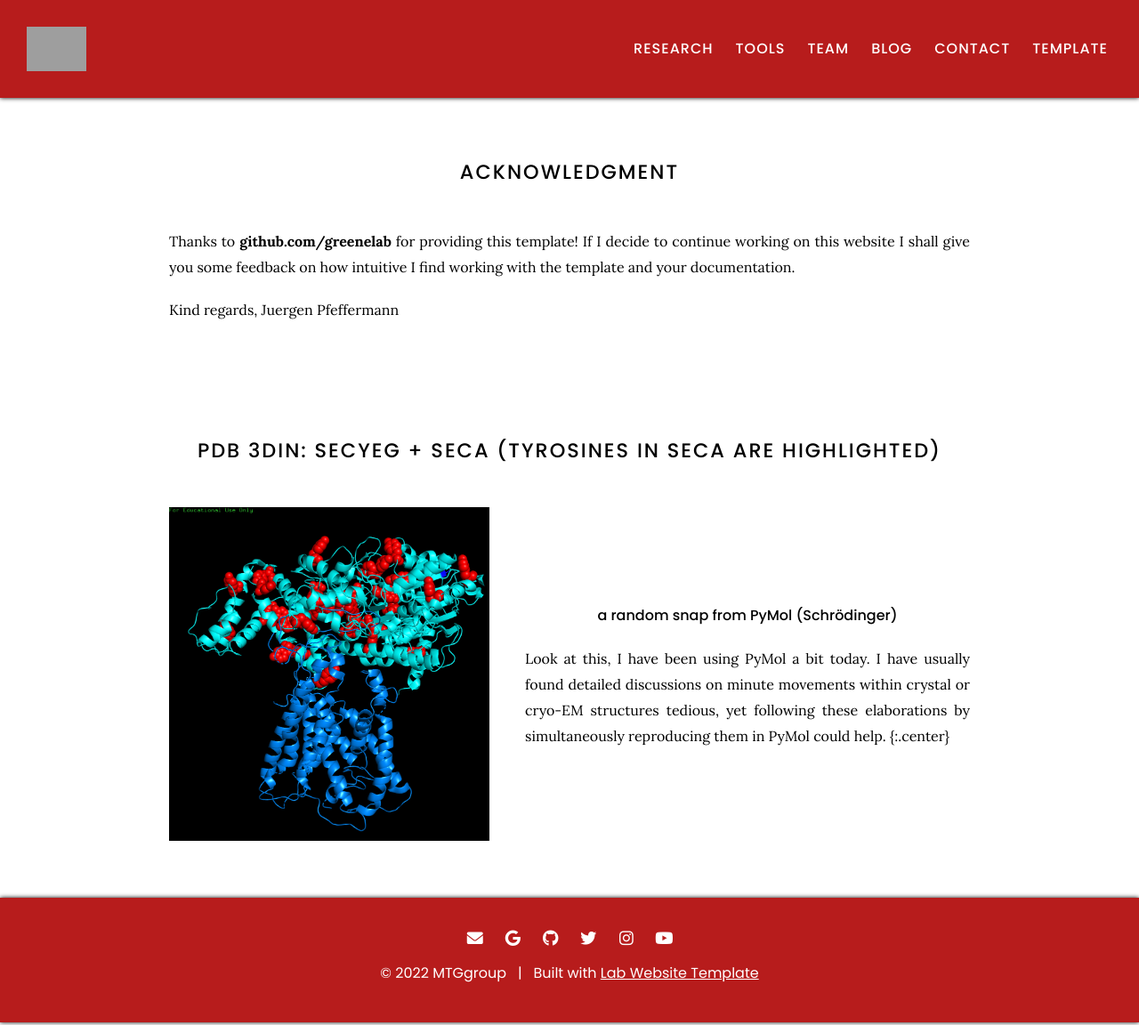
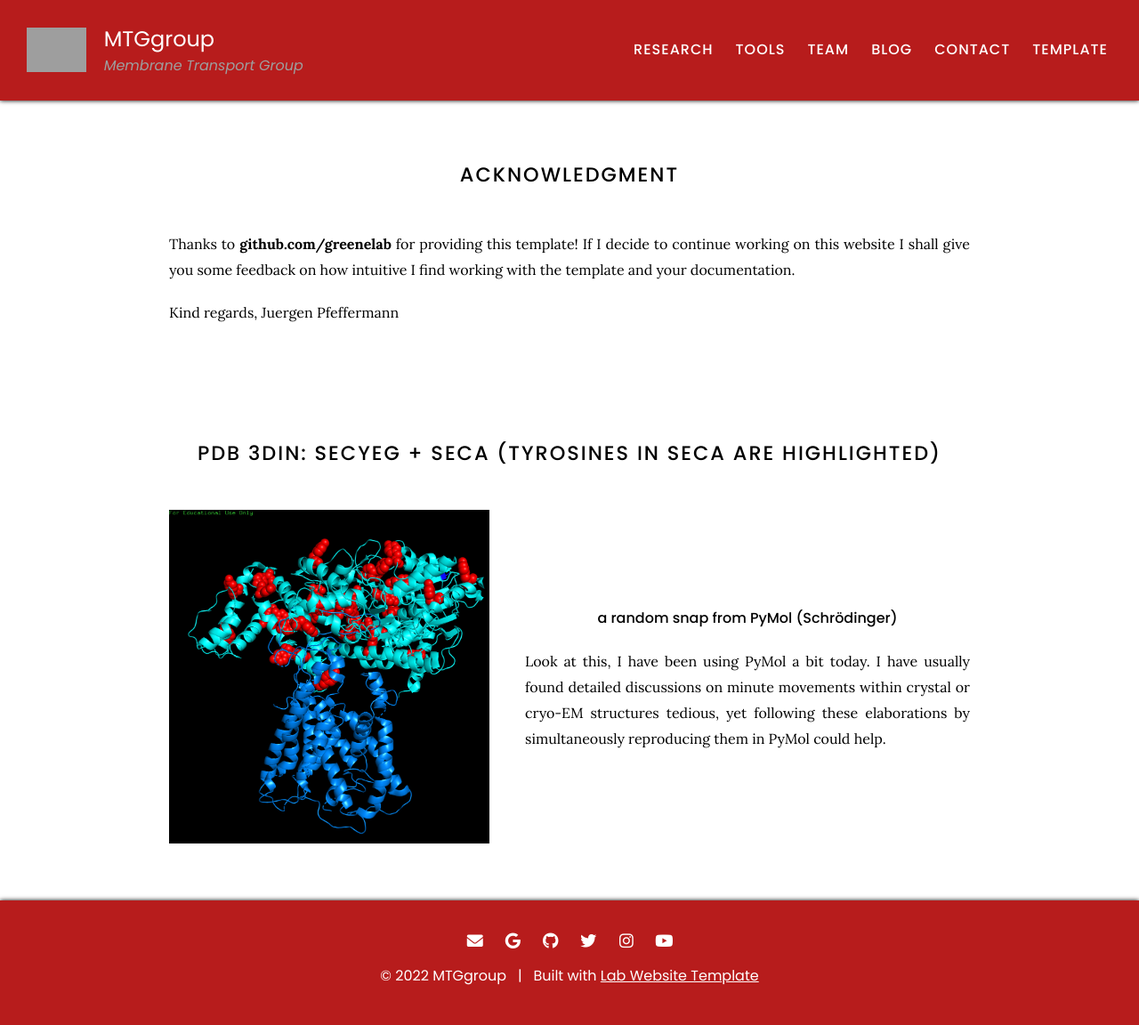
Before and after one commit to juergen-pfeffermann/website, a Jekyll site: the page built from index.md, in a window 1280 px wide. Shown: the whole page at 89% size. Built offline with Jekyll 4.4.1, drawn with Linux system fonts in a browser that asks for light colours; grey boxes are pictures that could not be loaded.

Commit message:
works better

```diff
--- a/_config.yaml
+++ b/_config.yaml
@@ -4,8 +4,8 @@
 title: MTGgroup
 subtitle: Membrane Transport Group
 description: Our website.
-logo: false
-logo-text: false
+logo: true
+logo-text: true
 header: none
 footer: none
 header-dark: true
--- a/index.md
+++ b/index.md
@@ -15,7 +15,7 @@ Juergen Pfeffermann
 # PDB 3din: SecYEG + SecA (tyrosines in SecA are highlighted)
 
 {% capture text %}
-Look at this, I have been using PyMol a bit today. I have usually found detailed discussions on minute movements within crystal or cryo-EM structures tedious, yet following these elaborations by simultaneously reproducing them in PyMol could help. {:.center} {% endcapture %}
+Look at this, I have been using PyMol a bit today. I have usually found detailed discussions on minute movements within crystal or cryo-EM structures tedious, yet following these elaborations by simultaneously reproducing them in PyMol could help. {% endcapture %}
 
 {%
   include feature.html
```
